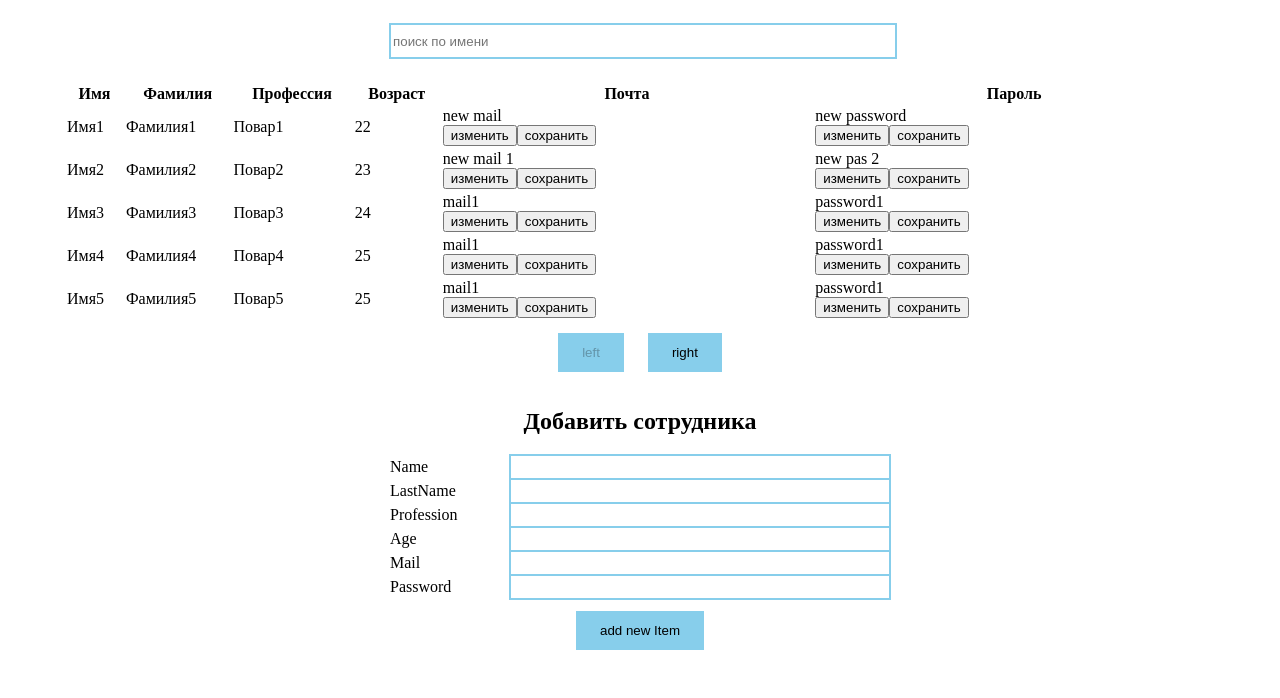
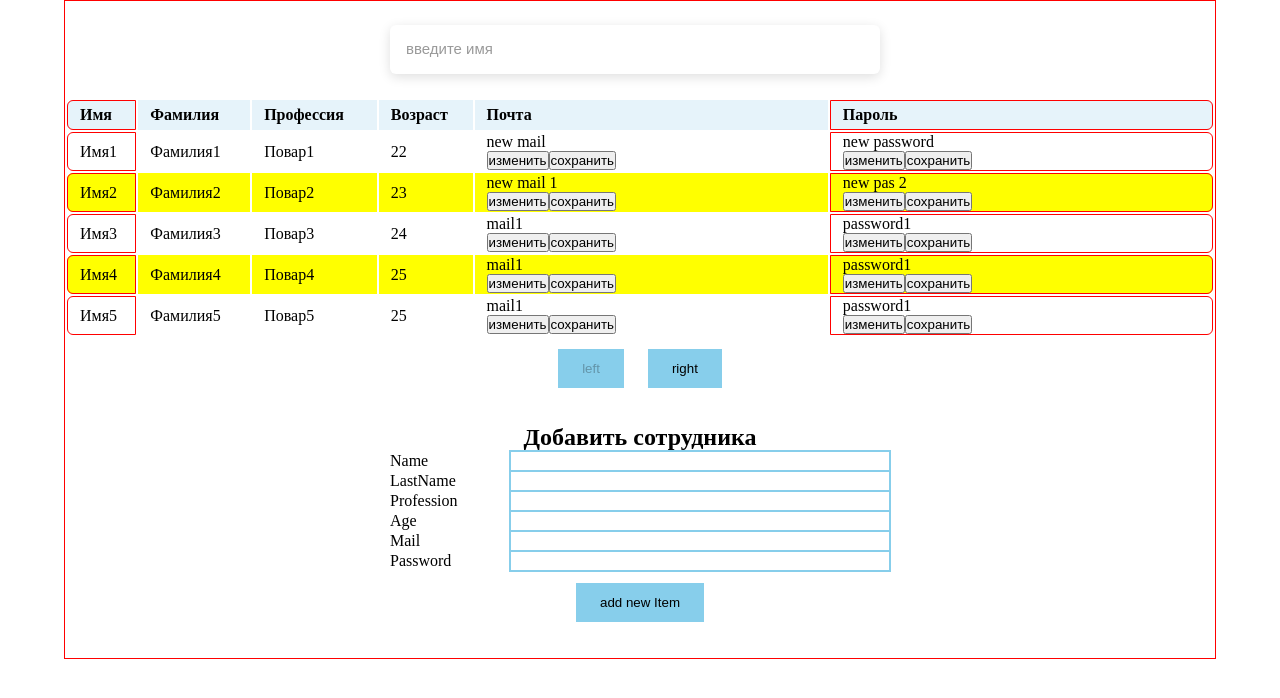
Before and after one commit to pylsar/TableVueAxios, a Vue app: page / in a window 1280 px wide. Shown: the top 698 px of the page. Built offline with nearby package versions, Linux system fonts and the light colour scheme; data requests are answered from the project's data file.

Commit message:
start styles

```diff
--- a/src/App.vue
+++ b/src/App.vue
@@ -1,7 +1,7 @@
 <template>
   <section class="container">
     <div class="search">
-      <input type="text" v-model="search" placeholder="поиск по имени"/>
+      <input type="text" v-model="search" placeholder="введите имя"/>
     </div>
     <div class="table-box">
       <table>
@@ -213,25 +213,90 @@ export default {
 </script>
 
 <style>
+
+*{
+  margin: 0;
+  padding: 0;
+  box-sizing: border-box;
+}
 .container{
   max-width: 90vw;
   margin-left: auto;
   margin-right: auto;
+  border: 1px solid red;
 }
 .search{
   max-width: 500px;
   margin: 24px auto;
 }
 .search input{
-  height: 30px;
-  width: 100%;
-  border: 1px solid skyblue;
-  outline: 1px solid skyblue;
+    box-shadow: 0px 3px 12px rgb(0 0 0 / 13%);
+    border-radius: 6px;
+    height: 49px;
+    width: 490px;
+    color: #000000;
+    border: none;
+    outline: none;
+    padding: 0 0 0 16px;
 }
+.search input::placeholder{
+  color: #999;
+  font-size: 15px;
+}
+
+.search input:focus::-webkit-input-placeholder {
+  color: transparent;
+}
+
+
 .table-box{
   display: flex;
   flex-direction: column;
 }
+.table-box thead tr{
+  background: #e6f3fa;
+}
+
+.table-box tr th:first-child, .table-box tr td:first-child{
+  border-top-left-radius: 6px;
+  border-bottom-left-radius: 6px;
+  border: 1px solid red;
+
+}
+
+.table-box tr th:last-child, .table-box tr td:last-child {
+  border-top-right-radius: 6px;
+  border-bottom-right-radius: 6px;
+  border: 1px solid red;
+
+}
+
+
+.table-box tbody tr:nth-child(even){
+  background: yellow;
+}
+.table-box th {
+  font-weight: 600;
+  font-size: 16px;
+  line-height: 18px;
+  color: #000;
+  height: 30px;
+  text-align: left;
+  padding-left: 12px
+}
+.table-box td{
+  font-weight: 400;
+  font-size: 16px;
+  line-height: 18px;
+  height: 30px;
+  padding-left: 12px;
+}
+
+
+
+
+
+
 .form__box{
   max-width: 500px;
   margin: 24px auto;
```
